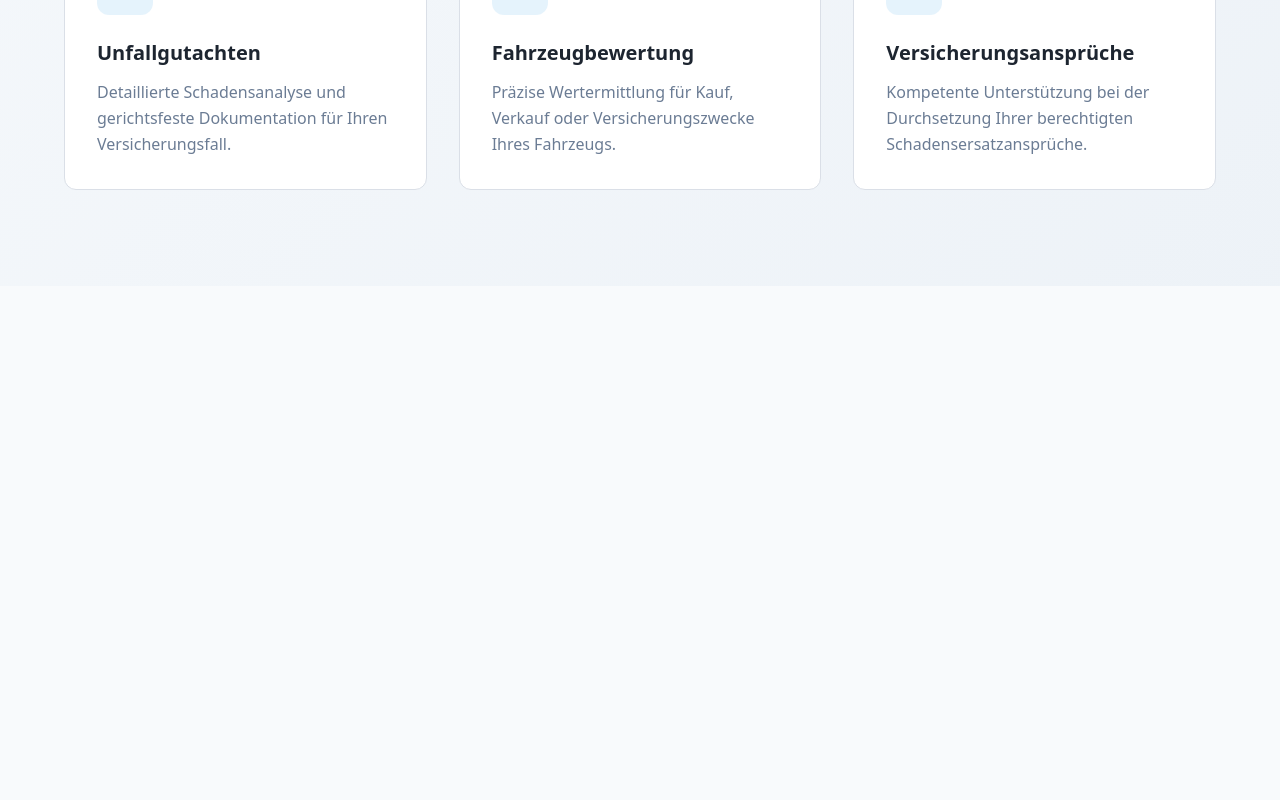
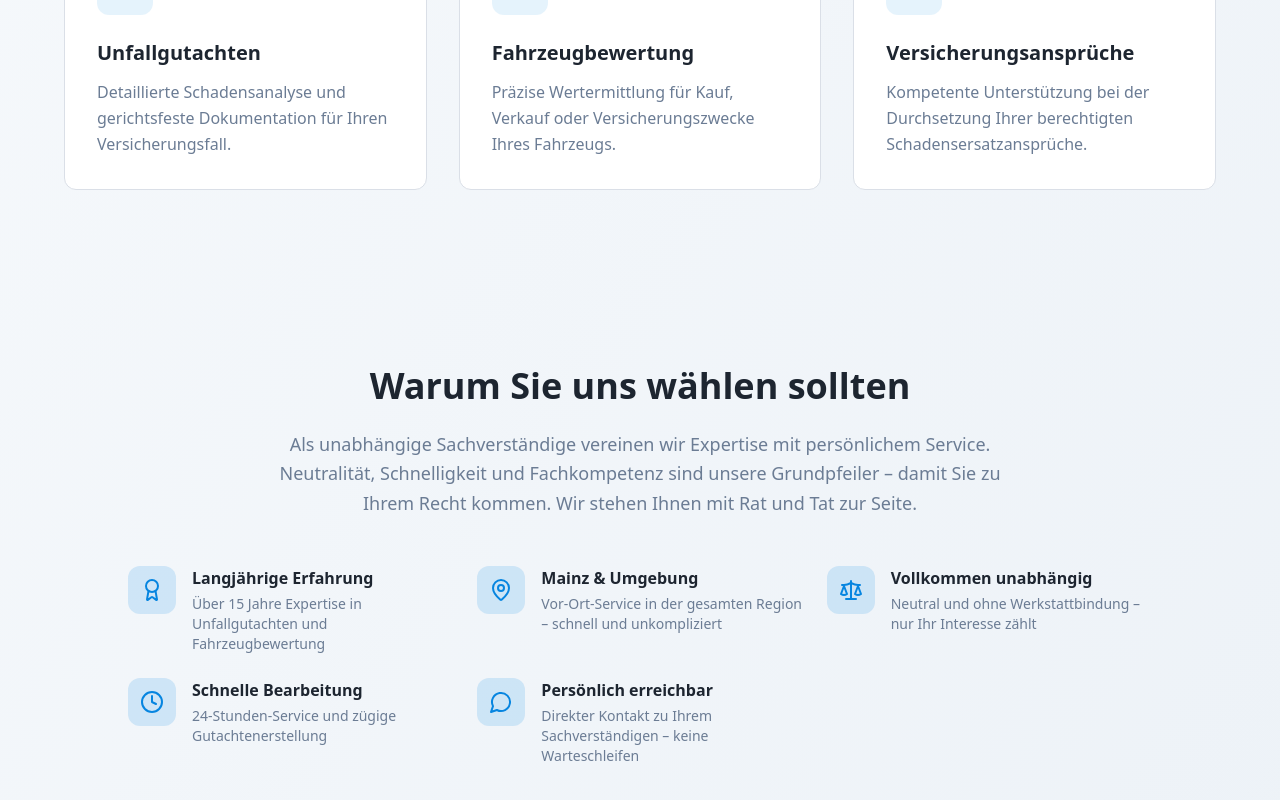
Before and after one commit to FatihK571/mainz-gutachter-hero, a React (Vite) app: page / in a window 1280 px wide. Shown: the part 1019-1819 px from the top of the page. Before the commit the page ends 1305 px from the top, so only its background shows below. Built offline with nearby package versions, Linux system fonts and the light colour scheme; the HTML template or start-up script is replaced by a standard one.

Commit message:
Add credibility section

```diff
--- a/src/pages/Index.tsx
+++ b/src/pages/Index.tsx
@@ -1,5 +1,5 @@
 import { Button } from "@/components/ui/button";
-import { Phone, Shield, FileCheck, ClipboardList, BadgeEuro, FileText } from "lucide-react";
+import { Phone, Shield, FileCheck, ClipboardList, BadgeEuro, FileText, Award, MapPin, Scale, Clock, MessageCircle } from "lucide-react";
 import heroImage from "@/assets/hero-gutachter.jpg";
 
 const Index = () => {
@@ -161,6 +161,91 @@ const Index = () => {
           </div>
         </div>
       </section>
+
+      {/* Credibility Section */}
+      <section className="bg-primary-light/30 py-20">
+        <div className="container mx-auto px-4">
+          <div className="max-w-5xl mx-auto">
+            <div className="text-center mb-12">
+              <h2 className="text-3xl md:text-4xl font-bold text-foreground mb-6">
+                Warum Sie uns wählen sollten
+              </h2>
+              <p className="text-lg text-muted-foreground max-w-3xl mx-auto leading-relaxed">
+                Als unabhängige Sachverständige vereinen wir Expertise mit persönlichem Service.
+                Neutralität, Schnelligkeit und Fachkompetenz sind unsere Grundpfeiler – damit Sie
+                zu Ihrem Recht kommen. Wir stehen Ihnen mit Rat und Tat zur Seite.
+              </p>
+            </div>
+
+            <div className="grid sm:grid-cols-2 lg:grid-cols-3 gap-6 mt-12">
+              {/* Point 1: Erfahrung */}
+              <div className="flex gap-4 items-start">
+                <div className="w-12 h-12 bg-accent/15 rounded-lg flex items-center justify-center flex-shrink-0">
+                  <Award className="w-6 h-6 text-accent" />
+                </div>
+                <div>
+                  <h3 className="font-semibold text-foreground mb-1">Langjährige Erfahrung</h3>
+                  <p className="text-sm text-muted-foreground">
+                    Über 15 Jahre Expertise in Unfallgutachten und Fahrzeugbewertung
+                  </p>
+                </div>
+              </div>
+
+              {/* Point 2: Regional */}
+              <div className="flex gap-4 items-start">
+                <div className="w-12 h-12 bg-accent/15 rounded-lg flex items-center justify-center flex-shrink-0">
+                  <MapPin className="w-6 h-6 text-accent" />
+                </div>
+                <div>
+                  <h3 className="font-semibold text-foreground mb-1">Mainz & Umgebung</h3>
+                  <p className="text-sm text-muted-foreground">
+                    Vor-Ort-Service in der gesamten Region – schnell und unkompliziert
+                  </p>
+                </div>
+              </div>
+
+              {/* Point 3: Unabhängig */}
+              <div className="flex gap-4 items-start">
+                <div className="w-12 h-12 bg-accent/15 rounded-lg flex items-center justify-center flex-shrink-0">
+                  <Scale className="w-6 h-6 text-accent" />
+                </div>
+                <div>
+                  <h3 className="font-semibold text-foreground mb-1">Vollkommen unabhängig</h3>
+                  <p className="text-sm text-muted-foreground">
+                    Neutral und ohne Werkstattbindung – nur Ihr Interesse zählt
+                  </p>
+                </div>
+              </div>
+
+              {/* Point 4: Schnell */}
+              <div className="flex gap-4 items-start">
+                <div className="w-12 h-12 bg-accent/15 rounded-lg flex items-center justify-center flex-shrink-0">
+                  <Clock className="w-6 h-6 text-accent" />
+                </div>
+                <div>
+                  <h3 className="font-semibold text-foreground mb-1">Schnelle Bearbeitung</h3>
+                  <p className="text-sm text-muted-foreground">
+                    24-Stunden-Service und zügige Gutachtenerstellung
+                  </p>
+                </div>
+              </div>
+
+              {/* Point 5: Persönlich */}
+              <div className="flex gap-4 items-start">
+                <div className="w-12 h-12 bg-accent/15 rounded-lg flex items-center justify-center flex-shrink-0">
+                  <MessageCircle className="w-6 h-6 text-accent" />
+                </div>
+                <div>
+                  <h3 className="font-semibold text-foreground mb-1">Persönlich erreichbar</h3>
+                  <p className="text-sm text-muted-foreground">
+                    Direkter Kontakt zu Ihrem Sachverständigen – keine Warteschleifen
+                  </p>
+                </div>
+              </div>
+            </div>
+          </div>
+        </div>
+      </section>
     </div>
   );
 };
```
